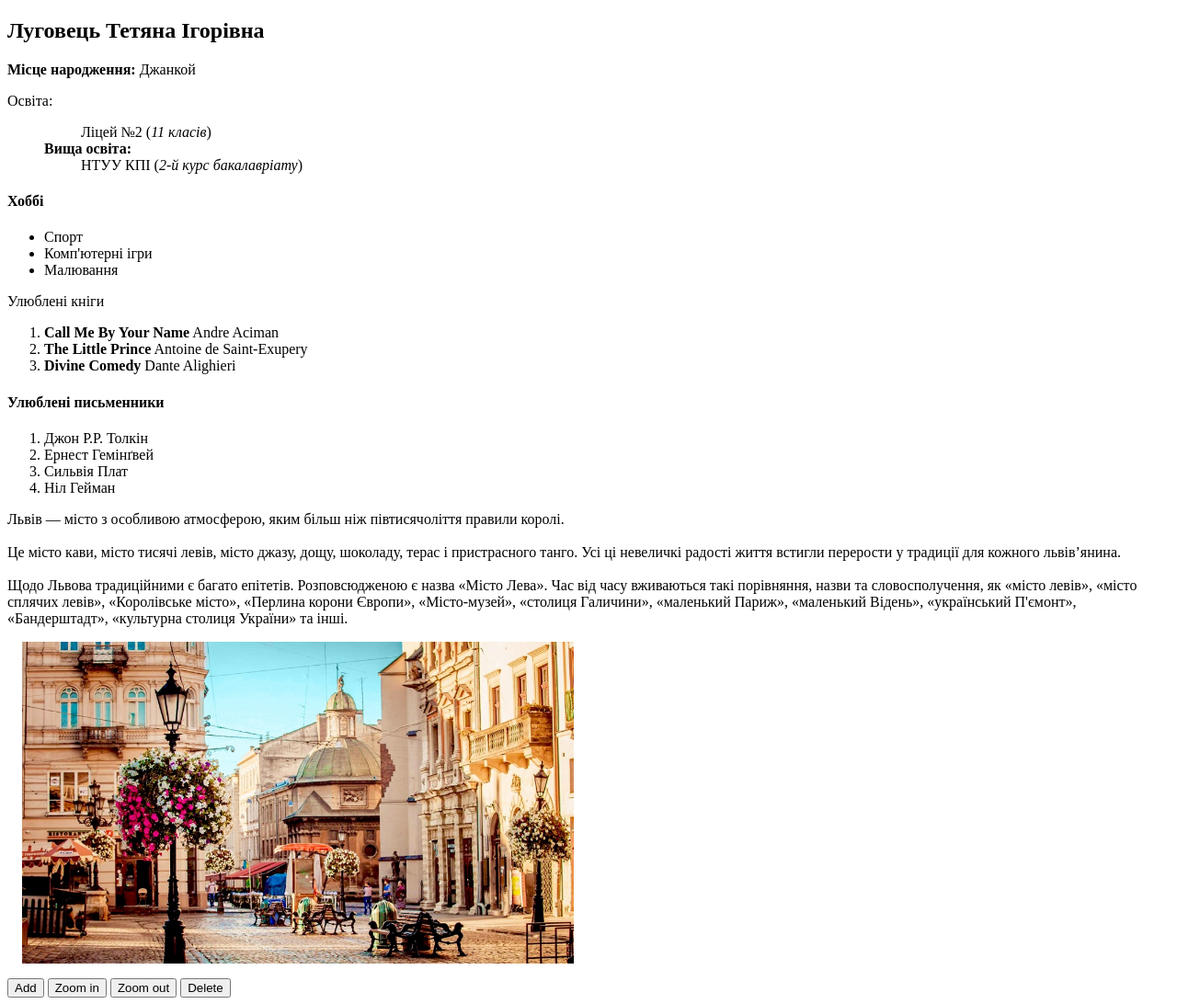
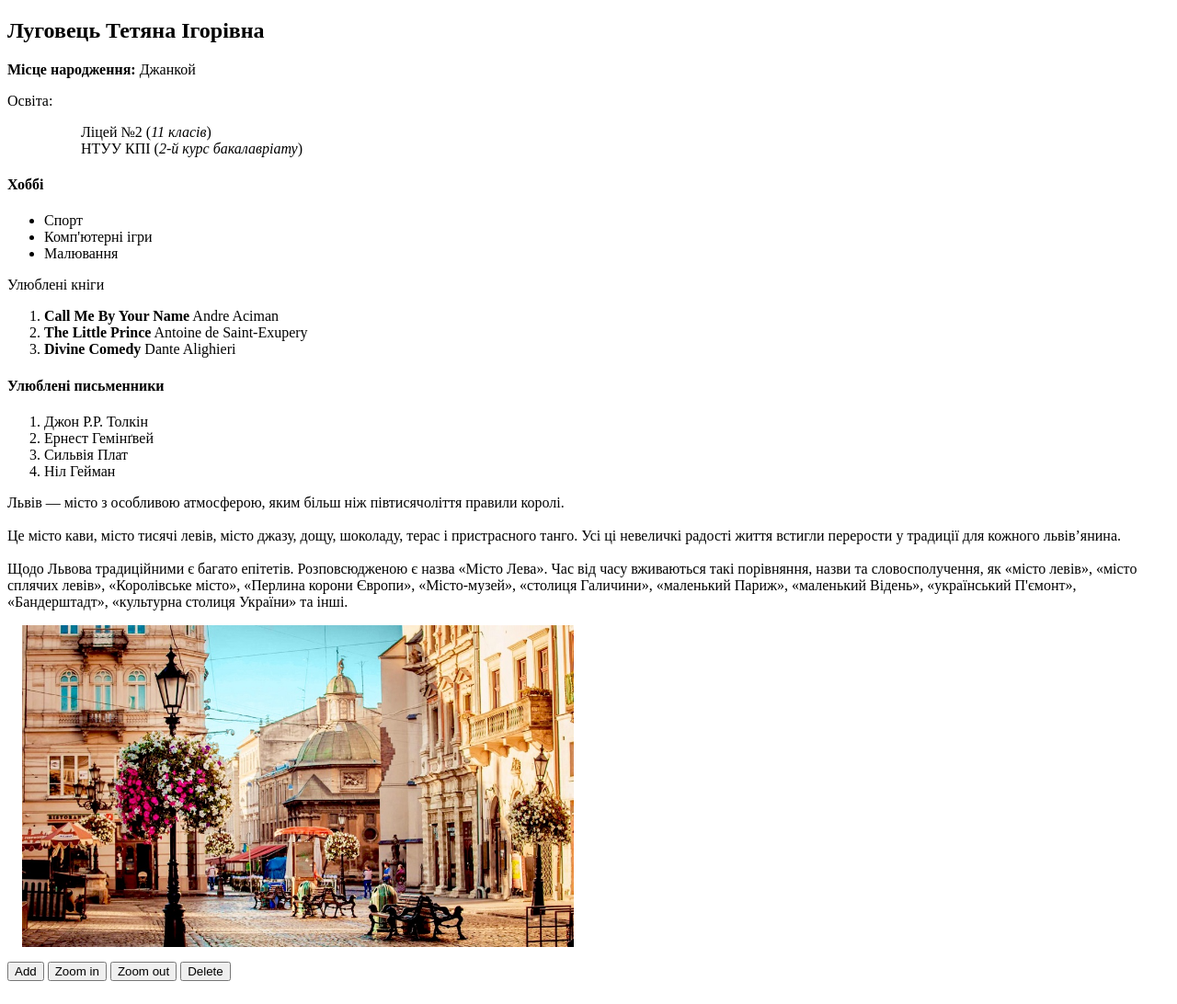
Before and after one commit to Tanyanyanya/Tanyanya.github.io, a plain HTML site: page lab5/index.html in a window 1280 px wide. Shown: the whole page at 92% size. Drawn offline with Linux system fonts and the light colour scheme.

Commit message:
Update index.html

```diff
--- a/lab5/index.html
+++ b/lab5/index.html
@@ -20,7 +20,7 @@
         Освіта:
         <ul>
             <li type="none"><dd>Ліцей &#8470;2 (<i>11 класів</i>)</dd></li>
-            <li type="none"><dt><b>Вища освіта:</b></dt> <dd>НТУУ КПІ (<i>2-й курс бакалавріату</i>)</dd></li>
+            <li type="none"> <dd>НТУУ КПІ (<i>2-й курс бакалавріату</i>)</dd></li>
         </ul>
     </p>
 
```
